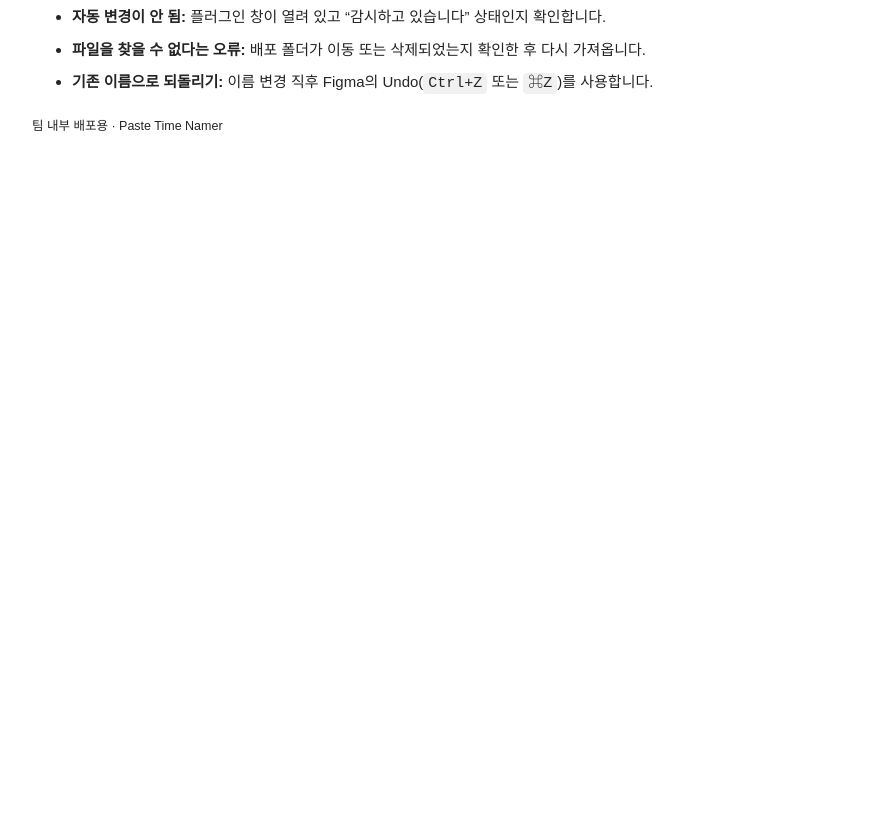
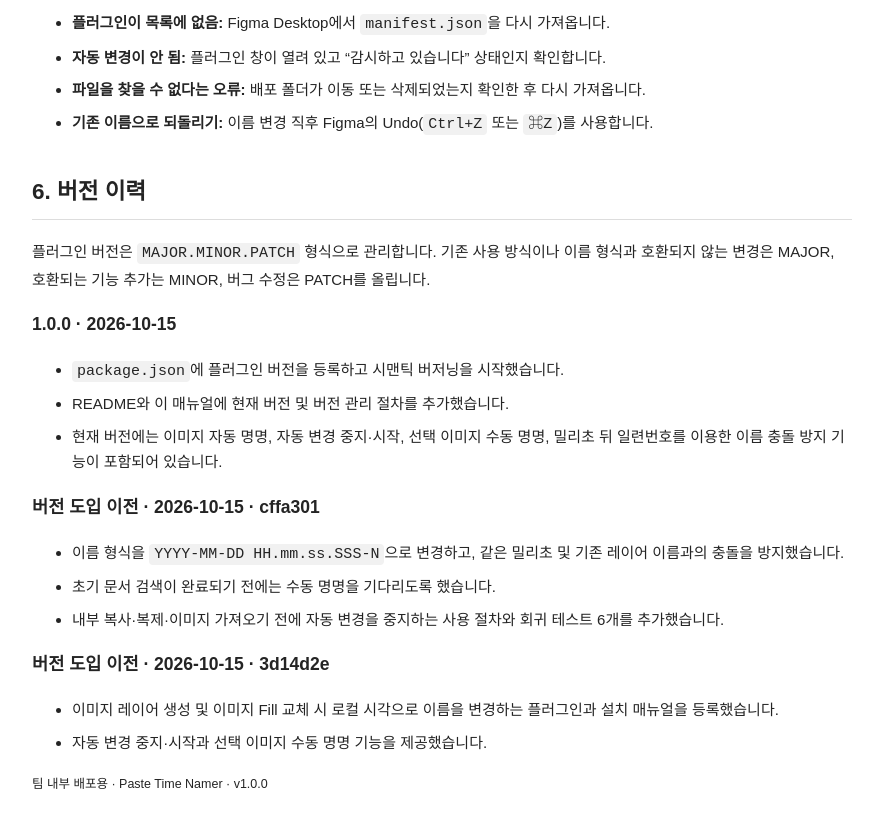
Before and after one commit to perfectsoul/Figma_Plugin_Paste-Time-Namer, a website: page 설치_및_사용_매뉴얼.html in a window 1280 px wide. Shown: the part 1474-2302 px from the top of the page, without its empty margins (198-1081 px from the left). Before the commit the page ends 1738 px from the top, so only its background shows below. Drawn offline with Linux system fonts and the light colour scheme.

Commit message:
Introduce semantic versioning and document version history

```diff
--- a/설치_및_사용_매뉴얼.html
+++ b/설치_및_사용_매뉴얼.html
@@ -14,6 +14,7 @@
 </head>
 <body>
   <h1>Paste Time Namer</h1>
+  <p><strong>현재 버전: 1.0.0</strong></p>
   <p>Figma에 붙여넣은 이미지 레이어의 이름을 붙여넣기 시각으로 자동 변경하는 팀용 로컬 플러그인입니다.</p>
 
   <div class="box"><strong>이름 형식</strong><br><code>YYYY-MM-DD HH.mm.ss.SSS-N</code> — 예: <code>2026-10-15 15.42.09.137-1</code></div>
@@ -63,6 +64,26 @@
     <li><strong>기존 이름으로 되돌리기:</strong> 이름 변경 직후 Figma의 Undo(<code>Ctrl+Z</code> 또는 <code>⌘Z</code>)를 사용합니다.</li>
   </ul>
 
-  <p><small>팀 내부 배포용 · Paste Time Namer</small></p>
+  <h2>6. 버전 이력</h2>
+  <p>플러그인 버전은 <code>MAJOR.MINOR.PATCH</code> 형식으로 관리합니다. 기존 사용 방식이나 이름 형식과 호환되지 않는 변경은 MAJOR, 호환되는 기능 추가는 MINOR, 버그 수정은 PATCH를 올립니다.</p>
+  <h3>1.0.0 · 2026-10-15</h3>
+  <ul>
+    <li><code>package.json</code>에 플러그인 버전을 등록하고 시맨틱 버저닝을 시작했습니다.</li>
+    <li>README와 이 매뉴얼에 현재 버전 및 버전 관리 절차를 추가했습니다.</li>
+    <li>현재 버전에는 이미지 자동 명명, 자동 변경 중지·시작, 선택 이미지 수동 명명, 밀리초 뒤 일련번호를 이용한 이름 충돌 방지 기능이 포함되어 있습니다.</li>
+  </ul>
+  <h3>버전 도입 이전 · 2026-10-15 · cffa301</h3>
+  <ul>
+    <li>이름 형식을 <code>YYYY-MM-DD HH.mm.ss.SSS-N</code>으로 변경하고, 같은 밀리초 및 기존 레이어 이름과의 충돌을 방지했습니다.</li>
+    <li>초기 문서 검색이 완료되기 전에는 수동 명명을 기다리도록 했습니다.</li>
+    <li>내부 복사·복제·이미지 가져오기 전에 자동 변경을 중지하는 사용 절차와 회귀 테스트 6개를 추가했습니다.</li>
+  </ul>
+  <h3>버전 도입 이전 · 2026-10-15 · 3d14d2e</h3>
+  <ul>
+    <li>이미지 레이어 생성 및 이미지 Fill 교체 시 로컬 시각으로 이름을 변경하는 플러그인과 설치 매뉴얼을 등록했습니다.</li>
+    <li>자동 변경 중지·시작과 선택 이미지 수동 명명 기능을 제공했습니다.</li>
+  </ul>
+
+  <p><small>팀 내부 배포용 · Paste Time Namer · v1.0.0</small></p>
 </body>
 </html>
```
Also changed, not shown: package.json (added, +10 -0 lines), README.md.
